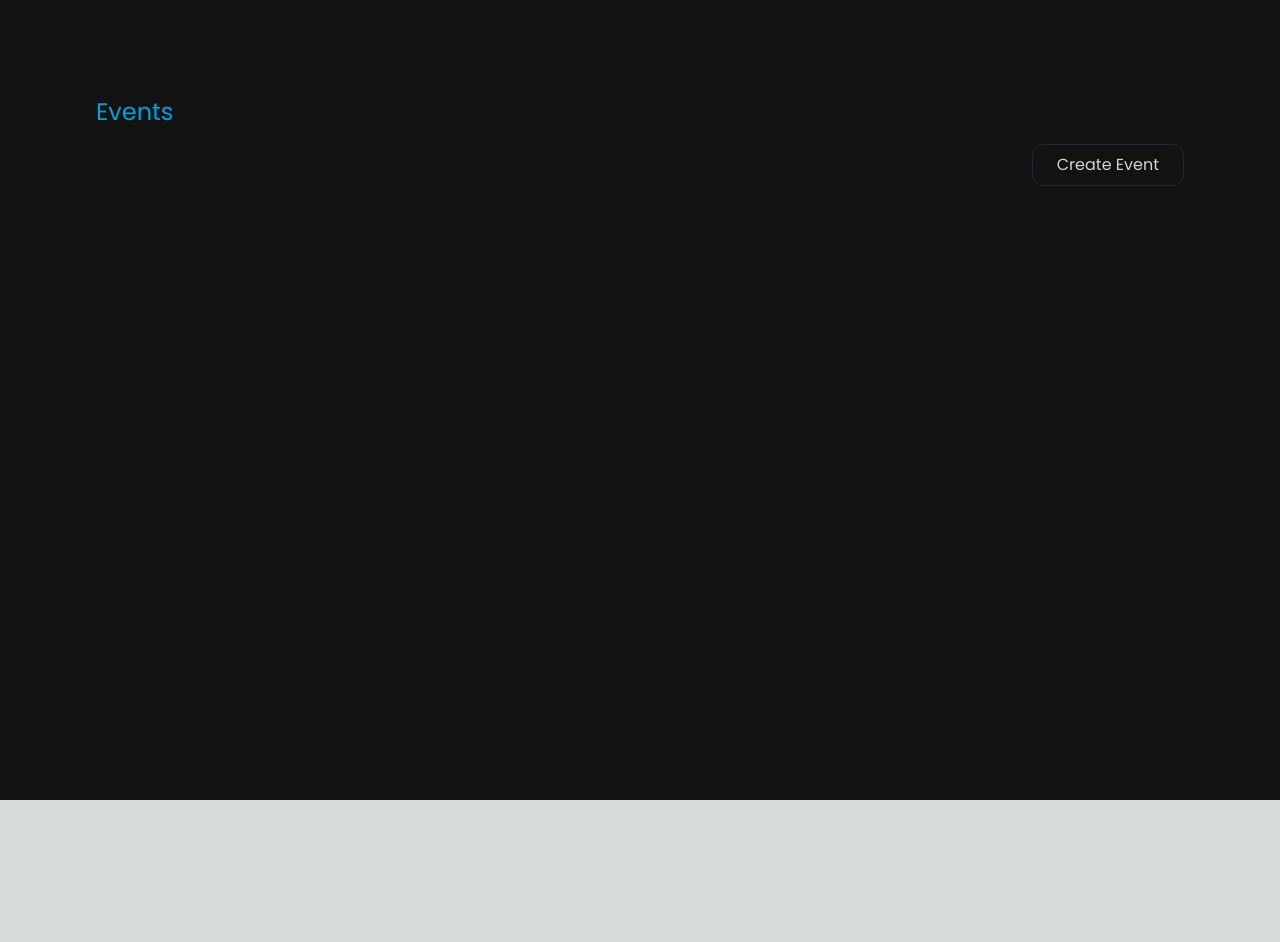
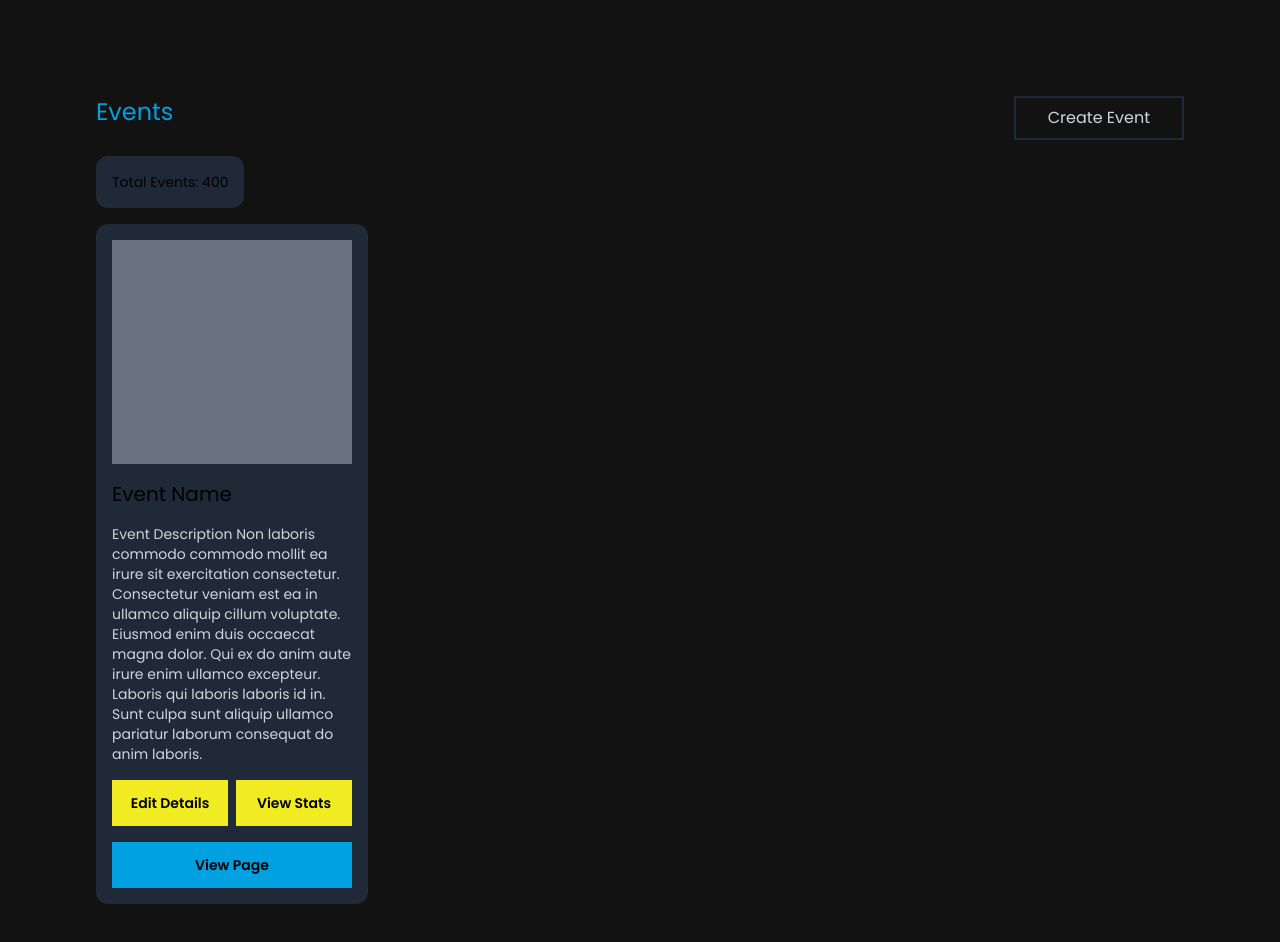
Before and after one commit to DineshK-1/cinkod_dashboard, a Next.js app: page /events in a window 1280 px wide. Shown: the top 942 px of the page. Before the commit the page ends 800 px from the top, so only its background shows below. Built offline with nearby package versions, Linux system fonts and the light colour scheme.

Commit message:
Added Events Display

```diff
--- a/app/events/page.tsx
+++ b/app/events/page.tsx
@@ -1,13 +1,42 @@
 export default function EventsPage() {
   return (
-    <div className="flex flex-col gap-4 p-24 bg-background min-h-screen">
-      <h1 className="text-primary text-2xl">Events</h1>
-      <div className="flex w-full justify-end">
-        <button className="border border-gray-800 rounded-xl px-6 py-2 w-fit text-gray-300">
+    <main className="flex flex-col gap-4 p-24 bg-background min-h-screen">
+      <div className="flex w-full justify-between">
+        <h1 className="text-primary text-2xl">Events</h1>
+        <button className="border-[2px] border-gray-800 px-8     py-2 w-fit text-gray-300">
           Create Event
         </button>
       </div>
-      <div className="flex"></div>
-    </div>
+      <div className="flex">
+        <div className="bg-gray-800 p-4 rounded-xl text-sm">
+          <span>Total Events: 400</span>
+        </div>
+      </div>
+      <div className="grid grid-cols-4">
+        <div className="bg-gray-800 p-4 rounded-xl text-sm flex flex-col gap-4">
+          <span className="bg-gray-500 w-full h-56"></span>
+          <span className="text-xl">Event Name</span>
+          <span className="text-gray-300">
+            Event Description Non laboris commodo commodo mollit ea irure sit
+            exercitation consectetur. Consectetur veniam est ea in ullamco
+            aliquip cillum voluptate. Eiusmod enim duis occaecat magna dolor.
+            Qui ex do anim aute irure enim ullamco excepteur. Laboris qui
+            laboris laboris id in. Sunt culpa sunt aliquip ullamco pariatur
+            laborum consequat do anim laboris.
+          </span>
+          <div className="flex justify-between w-full gap-2">
+            <button className="bg-accent font-semibold p-3 text-black hover:bg-transparent hover:text-white transition-all border border-transparent hover:border-accent w-full">
+              Edit Details
+            </button>
+            <button className="bg-accent font-semibold p-3 text-black hover:bg-transparent hover:text-white transition-all border border-transparent hover:border-accent w-full">
+              View Stats
+            </button>
+          </div>
+          <button className="bg-primary font-semibold p-3 text-black hover:bg-transparent hover:text-white transition-all border border-transparent hover:border-primary">
+            View Page
+          </button>
+        </div>
+      </div>
+    </main>
   );
 }
```
